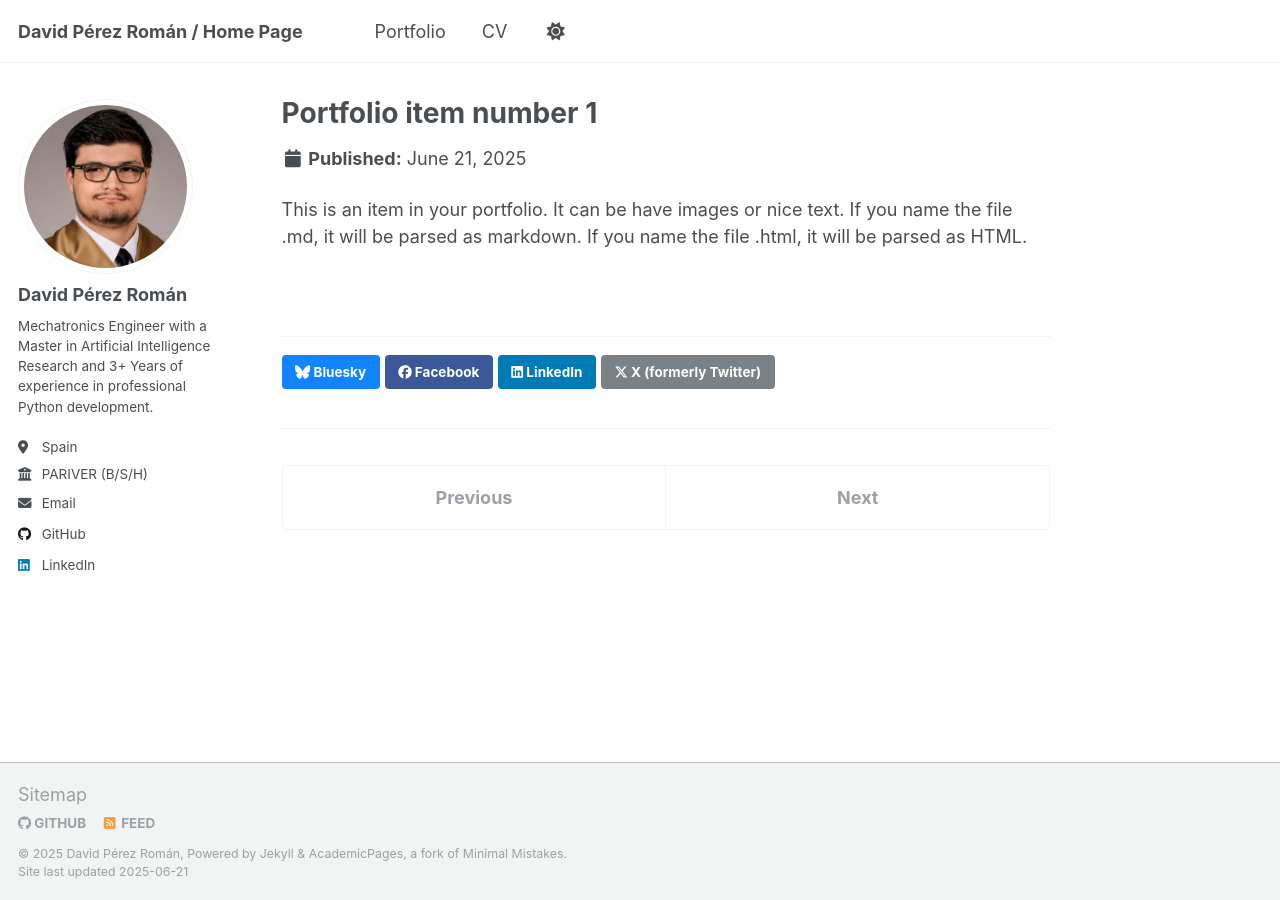
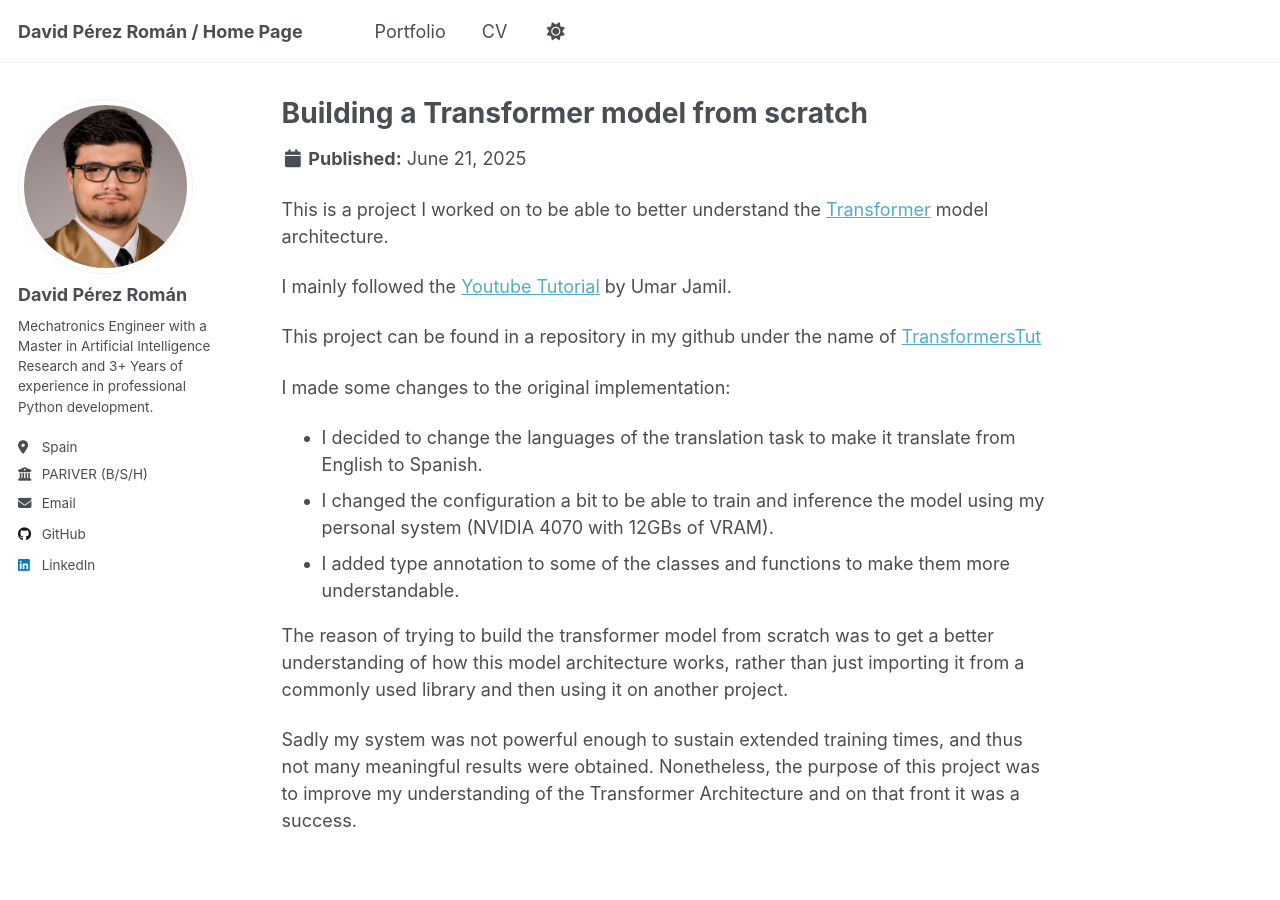
Before and after one commit to PerezDavid-98/PerezDavid-98.github.io, a Jekyll site: the page built from _portfolio/portfolio-1.md, in a window 1280 px wide and 900 px high. Built offline with Jekyll 4.4.1, drawn with Linux system fonts in a browser that asks for light colours.

Commit message:
Added a portfolio item

```diff
--- a/_portfolio/portfolio-1.md
+++ b/_portfolio/portfolio-1.md
@@ -1,7 +1,22 @@
 ---
-title: "Portfolio item number 1"
-excerpt: "Short description of portfolio item number 1<br/><img src='/images/500x300.png'>"
+title: "Building a Transformer model from scratch"
+excerpt: "In this project I build a transformer model only using Pytorch.<br/><img src='/images/transformers_arch.png'>"
 collection: portfolio
 ---
 
-This is an item in your portfolio. It can be have images or nice text. If you name the file .md, it will be parsed as markdown. If you name the file .html, it will be parsed as HTML.
+This is a project I worked on to be able to better understand the [Transformer](https://arxiv.org/abs/1706.03762) model architecture.
+
+I mainly followed the [Youtube Tutorial](https://www.youtube.com/watch?v=ISNdQcPhsts&ab_channel=UmarJamil) by Umar Jamil.
+
+This project can be found in a repository in my github under the name of [TransformersTut](https://github.com/PerezDavid-98/TransformersTut)
+
+I made some changes to the original implementation:
+- I decided to change the languages of the translation task to make it translate from English to Spanish.
+- I changed the configuration a bit to be able to train and inference the model using my personal system (NVIDIA 4070 with 12GBs of VRAM).
+- I added type annotation to some of the classes and functions to make them more understandable.
+
+The reason of trying to build the transformer model from scratch was to get a better understanding of how this model architecture works, rather than just importing it from a commonly used library
+and then using it on another project.
+
+Sadly my system was not powerful enough to sustain extended training times, and thus not many meaningful results were obtained.
+Nonetheless, the purpose of this project was to improve my understanding of the Transformer Architecture and on that front it was a success.
```
Also changed, not shown: images/transformers_arch.png (added).
